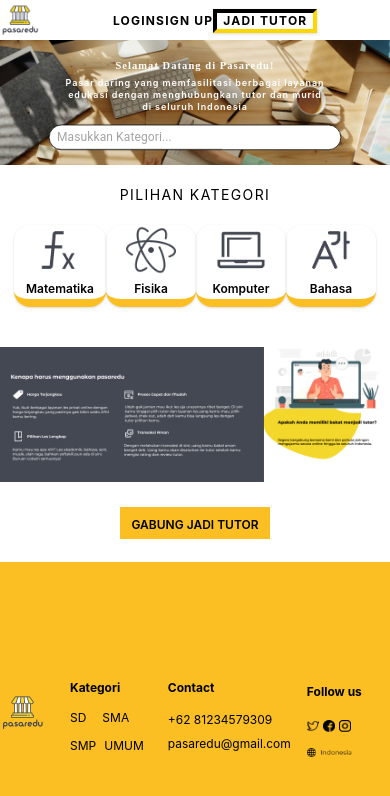
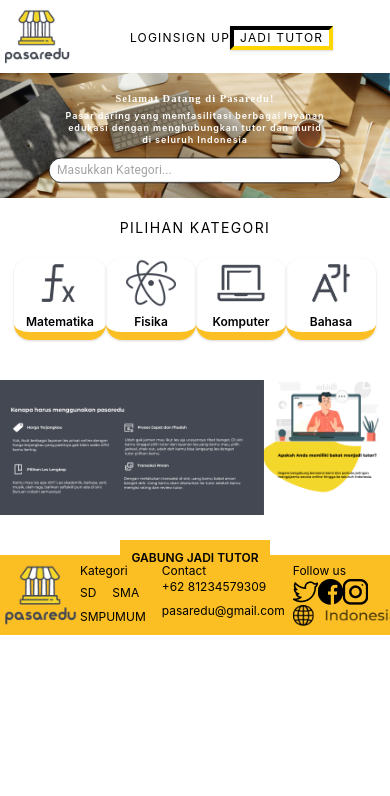
Before and after one commit to thomas-fm/pasaredu, a Next.js app: page / in a window 390 px wide. Shown: the top 796 px of the page. Built offline with nearby package versions, Linux system fonts and the light colour scheme.

Commit message:
footer.js

```diff
--- a/pages/index.js
+++ b/pages/index.js
@@ -1,6 +1,6 @@
 import {TextField} from '@material-ui/core'
-
 import Navbar from '../src/layout/NavBar.js'
+import Footer from '../src/layout/Footer.js'
 
 export default function Home() {
   return (
@@ -37,26 +37,22 @@
               <ul className="space-x-4 md:mx-5 md:w-full md:space-x-10 2xl:-mx-5 flex 2xl:space-x-10" style={{justifyContent: "center"}}>
                 <li>
                   <button className="-mx-2 px-3 md:px-10 md:py-10 2xl:px-20 2xl:py-10 border-b-8 shadow border-yellow-400 font-semibold rounded-2xl">
-                    <img src="/math.png" className="mx-2 w-[50px] h-[50px] md:w-[100px] md:h-[100px] 2xl:w-[100px] 2xl:h-[100px]"/>
-                    <a href="#" className="text-xs 2xl:text-base md:text-base">Matematika</a>
+                    <a href="#" className="text-xs 2xl:text-base md:text-base"><img src="/math.png" className="mx-2 w-[50px] h-[50px] md:w-[100px] md:h-[100px] 2xl:w-[100px] 2xl:h-[100px]"/>Matematika</a>
                   </button>
                 </li>
                 <li>
                   <button className="-mx-2 px-3 md:px-10 md:py-10 2xl:px-20 2xl:py-10 border-b-8 shadow border-yellow-400 font-semibold rounded-2xl">
-                    <img src="/fisika.png" className="mx-2 w-[50px] h-[50px] md:w-[100px] md:h-[100px] 2xl:w-[100px] 2xl:h-[100px]"/>
-                    <a href="#" className="text-xs 2xl:text-base md:text-base">Fisika</a>
+                    <a href="#" className="text-xs 2xl:text-base md:text-base"><img src="/fisika.png" className="mx-2 w-[50px] h-[50px] md:w-[100px] md:h-[100px] 2xl:w-[100px] 2xl:h-[100px]"/>Fisika</a>
                   </button>
                 </li>
                 <li>
                   <button className="-mx-2 px-3 md:px-10 md:py-10 2xl:px-20 2xl:py-10 border-b-8 shadow border-yellow-400 font-semibold rounded-2xl">
-                    <img src="/computer.png" className="mx-2 w-[50px] h-[50px] md:w-[100px] md:h-[100px] 2xl:w-[100px] 2xl:h-[100px]"/>
-                    <a href="#" className="text-xs 2xl:text-base md:text-base">Komputer</a>
+                    <a href="#" className="text-xs 2xl:text-base md:text-base"><img src="/computer.png" className="mx-2 w-[50px] h-[50px] md:w-[100px] md:h-[100px] 2xl:w-[100px] 2xl:h-[100px]"/>Komputer</a>
                   </button>
                 </li>
                 <li>
                   <button className="-mx-2 px-3 md:px-10 md:py-10 2xl:px-20 2xl:py-10 border-b-8 shadow border-yellow-400 font-semibold rounded-2xl">
-                    <img src="/lang.png" className="mx-2 w-[50px] h-[50px] md:w-[100px] md:h-[100px] 2xl:w-[100px] 2xl:h-[100px]"/>
-                    <a href="#" className="text-xs 2xl:text-base md:text-base">Bahasa</a>
+                    <a href="#" className="text-xs 2xl:text-base md:text-base"><img src="/lang.png" className="mx-2 w-[50px] h-[50px] md:w-[100px] md:h-[100px] 2xl:w-[100px] 2xl:h-[100px]"/>Bahasa</a>
                   </button>
                 </li>
               </ul>
@@ -74,72 +70,7 @@
               </div>
             </div>
           </div>
-
-          <div className="my-20 h-[200px] 2xl:my-40 2xl:w-full 2xl:h-[100px] md:w-[1180px] md:h-[200px]">
-            <div className="items-center h-[300px] bg-yellow-400 md:h-[365px] 2xl:h-[375px] flex">
-              <div className="items-center bg-yellow-400">
-                <div className="w-6/12 2xl:mx-40 2xl:my-20 md:mx-40 md:my-20 flex">
-                  <img
-                    src="/pasaredu-logo.png"
-                    alt="Logo Pasaredu"
-                  ></img>
-                </div>
-              </div>
-              <div>
-                <ul className="flex -mx-5 space-x-2 space-y-3 2xl:space-x-60 md:space-x-20 md:space-y-[80px] 2xl:space-y-10">
-                  <li>
-                    <h1 className="my-14 text-xs 2xl:text-base md:text-base font-bold 2xl:my-20 md:my-[120px]">Kategori</h1>
-                    <ul className="space-x-4 2xl:my-8 2xl:space-x-7 md:space-x-7 flex">
-                      <li className="-my-12 md:-my-20 2xl:-my-14">
-                        <a href="#" className="text-xs md:text-base 2xl:text-base text-md">SD</a>
-                      </li>
-                      <li className="-my-12 md:-my-20 2xl:-my-14">
-                        <a href="#" className="text-xs md:text-base 2xl:text-base text-md">SMA</a>
-                      </li>
-                    </ul>
-                    <ul className="mx-2 space-x-2 2xl:my-8 2xl:space-x-7 md:space-x-7 flex">
-                      <li className="-mx-2 -my-5 md:-my-7 2xl:-my-12">
-                        <a href="#" className="text-xs md:text-base 2xl:text-base text-md">SMP</a>
-                      </li>
-                      <li className="-my-5 md:-my-7 2xl:-my-12">
-                        <a href="#" className="mx-2 2xl:-mx-1 text-xs md:text-base 2xl:text-base text-md">UMUM</a>
-                      </li>
-                    </ul>
-                  </li>
-                  <li>
-                    <h1 className="my-11 text-xs md:text-base 2xl:text-base font-bold 2xl:my-12 md:my-10">Contact</h1>
-                    <ul className="-my-7">
-                      <li>
-                        <p className="text-xs md:text-base 2xl:text-base">+62 81234579309</p>
-                        <p className="my-2 2xl:my-3 md:my-3 text-xs md:text-base 2xl:text-base">pasaredu@gmail.com</p>
-                      </li>
-                    </ul>
-                  </li>
-                  <li>
-                    <h1 className="mx-2 text-xs md:text-base 2xl:text-base font-bold my-12">Follow us</h1>
-                    <ul className="mx-2 flex space-x-1 -my-7 2xl:space-x-5 md:space-x-5 2xl:-my-5 md:-my-5">
-                      <li>
-                        <a href="#" >
-                          <img src="/twitter.png" className="w-[12px] h-[12px] md:w-[24px] md:h-[25px] 2xl:w-[24px] 2xl:h-[25px]"/>
-                        </a>
-                      </li>
-                      <li>
-                        <a href="#" >
-                          <img src="/facebook.png" className="w-[12px] h-[12px] md:w-[24px] md:h-[25px] 2xl:w-[24px] 2xl:h-[25px]"/>
-                        </a>
-                      </li>
-                      <li>
-                        <a href="#" >
-                          <img src="/instagram.png" className="w-[12px] h-[12px] md:w-[24px] md:h-[25px] 2xl:w-[24px] 2xl:h-[25px]"/>
-                        </a>
-                      </li>
-                    </ul>
-                    <img src="/indo.png" className="mx-2 my-11 2xl:my-18 w-[45px] h-[9px] md:w-[90px] md:h-[18px] 2xl:w-[90px] 2xl:h-[18px]"/>
-                  </li>
-                </ul>
-              </div>
-            </div>
-          </div>
+          <Footer/>
         </main>
       </div>
     </>
--- /dev/null
+++ b/src/layout/Footer.js
@@ -0,0 +1,70 @@
+import React from 'react'
+
+export default function Footer(){
+    return (
+        <>
+            <div className="my-20 h-[200px] 2xl:my-40 2xl:w-full 2xl:h-[100px] md:w-[1180px] md:h-[200px]">
+                <div className="items-center h-[300px] bg-yellow-400 md:h-[365px] 2xl:h-[375px] flex">
+                    <div className="items-center bg-yellow-400">
+                        <div className="w-6/12 2xl:mx-40 2xl:my-20 md:mx-40 md:my-20 flex">
+                            <img src="/pasaredu-logo.png" alt="Logo Pasaredu"></img>
+                        </div>
+                    </div>
+                    <div>
+                        <ul className="flex -mx-5 space-x-2 space-y-3 2xl:space-x-60 md:space-x-20 md:space-y-[80px] 2xl:space-y-10">
+                            <li>
+                                <h1 className="my-14 text-xs 2xl:text-base md:text-base font-bold 2xl:my-20 md:my-[120px]">Kategori</h1>
+                                <ul className="space-x-4 2xl:my-8 2xl:space-x-7 md:space-x-7 flex">
+                                    <li className="-my-12 md:-my-20 2xl:-my-14">
+                                        <a href="#" className="text-xs md:text-base 2xl:text-base text-md">SD</a>
+                                    </li>
+                                    <li className="-my-12 md:-my-20 2xl:-my-14">
+                                        <a href="#" className="text-xs md:text-base 2xl:text-base text-md">SMA</a>
+                                    </li>
+                                </ul>
+                                <ul className="mx-2 space-x-2 2xl:my-8 2xl:space-x-7 md:space-x-7 flex">
+                                    <li className="-mx-2 -my-5 md:-my-7 2xl:-my-12">
+                                        <a href="#" className="text-xs md:text-base 2xl:text-base text-md">SMP</a>
+                                    </li>
+                                    <li className="-my-5 md:-my-7 2xl:-my-12">
+                                        <a href="#" className="mx-2 2xl:-mx-1 text-xs md:text-base 2xl:text-base text-md">UMUM</a>
+                                    </li>
+                                </ul>
+                            </li>
+                            <li>
+                                <h1 className="my-11 text-xs md:text-base 2xl:text-base font-bold 2xl:my-12 md:my-10">Contact</h1>
+                                <ul className="-my-7">
+                                    <li>
+                                        <p className="text-xs md:text-base 2xl:text-base">+62 81234579309</p>
+                                        <p className="my-2 2xl:my-3 md:my-3 text-xs md:text-base 2xl:text-base">pasaredu@gmail.com</p>
+                                    </li>
+                                </ul>
+                            </li>
+                            <li>
+                                <h1 className="mx-2 text-xs md:text-base 2xl:text-base font-bold my-12">Follow us</h1>
+                                <ul className="mx-2 flex space-x-1 -my-7 2xl:space-x-5 md:space-x-5 2xl:-my-5 md:-my-5">
+                                    <li>
+                                        <a href="#" >
+                                        <img src="/twitter.png" className="w-[12px] h-[12px] md:w-[24px] md:h-[25px] 2xl:w-[24px] 2xl:h-[25px]"/>
+                                        </a>
+                                    </li>
+                                    <li>
+                                        <a href="#" >
+                                        <img src="/facebook.png" className="w-[12px] h-[12px] md:w-[24px] md:h-[25px] 2xl:w-[24px] 2xl:h-[25px]"/>
+                                        </a>
+                                    </li>
+                                    <li>
+                                        <a href="#" >
+                                            <img src="/instagram.png" className="w-[12px] h-[12px] md:w-[24px] md:h-[25px] 2xl:w-[24px] 2xl:h-[25px]"/>
+                                        </a>
+                                    </li>
+                                </ul>
+                                <img src="/indo.png" className="mx-2 my-11 2xl:my-18 w-[45px] h-[9px] md:w-[90px] md:h-[18px] 2xl:w-[90px] 2xl:h-[18px]"/>
+                            </li>
+                        </ul>
+                    </div>
+                </div>
+            </div>
+        </>
+    )
+}
--- a/src/layout/NavBar.js
+++ b/src/layout/NavBar.js
@@ -4,6 +4,10 @@
 export default function NavBar(){
     return (
         <>
+            <Head>
+                <title>Pasaredu</title>
+                <link rel="icon" href="/pasaredu-logo.png"></link>
+            </Head>
             <div>
                 <div className="flex items-center">
                     <div className="flex items-center w-full 2xl:w-full md:mx-40 2xl:mx-40 ">
```
